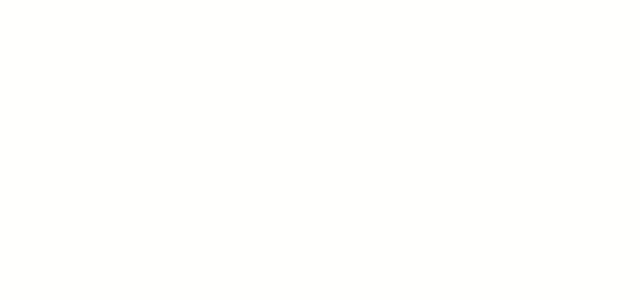
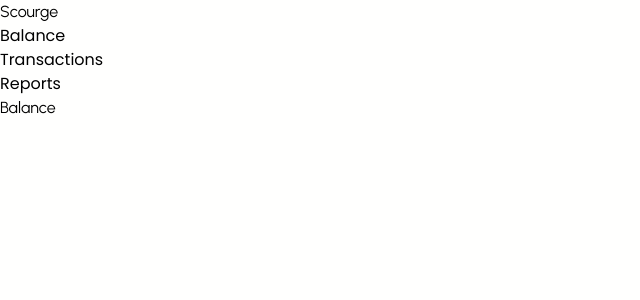
Before and after one commit to Asuraking913/wallet, a React (Vite) app: page / in a window 1280 px wide. Shown: the top 300 px of the page, without its empty margins (0-640 px from the left). Built offline with nearby package versions, Linux system fonts and the light colour scheme.

Commit message:
update: created dashboard tabs

```diff
--- a/src/components/dashboardBody.jsx
+++ b/src/components/dashboardBody.jsx
@@ -1,8 +1,31 @@
 import React from 'react'
 
-function DashboardBody() {
+function DashboardBody({tab}) {
+
+
+
   return (
     <section className='h-screen w-full'>
+
+        <section className='px-[20px]'>
+
+          <div className='p-[40px]'>
+            <h2 className='urba font-semibold text-[1.5rem]'>Balance</h2>
+          </div>
+
+          <div className='flex gap-[20px]'>
+
+            <div className='w-[100%] bg-black h-[300px] rounded-[20px]'>
+
+            </div>
+
+            <div className='w-[100%] bg-[--gray] h-[300px]'>
+
+            </div>
+
+          </div>
+
+        </section>
 
     </section>
   )
--- a/src/components/sidebar.jsx
+++ b/src/components/sidebar.jsx
@@ -1,8 +1,37 @@
 import React from 'react'
+import { FaChalkboardUser } from "react-icons/fa6";
 
-function SideBar() {
+
+function SideBar({tab}) {
+
+
+
   return (
    <section className='h-screen w-[25%] bg-[--bg]'>
+    <div className='flex items-center p-[20px]'>
+        <h1 className='urba font-semibold text-[2rem]'>Scourge</h1>
+    </div>
+
+    <ul className='flex flex-col gap-[10px] pop text-[1.2rem]'>
+        <li className='px-[20px] hover:bg-[--white] py-[10px] rounded-[30px] cursor-pointer'>
+            <button className='sm:hover:bg-[--white] '>
+                <i></i>
+                <p>Balance</p>
+            </button>
+        </li>
+        <li className='px-[20px] hover:bg-[--white] py-[10px] rounded-[30px] cursor-pointer'>
+            <button>
+                <i></i>
+                <p>Transactions</p>
+            </button>
+        </li>
+        <li className='px-[20px] hover:bg-[--white] py-[10px] rounded-[30px] cursor-pointer'>
+            <button>
+                <i></i>
+                <p>Reports</p>
+            </button>
+        </li>
+    </ul>
 
    </section>
   )
--- a/src/pages/home.jsx
+++ b/src/pages/home.jsx
@@ -1,14 +1,16 @@
-import React from 'react'
+import React, { useState } from 'react'
 import SideBar from '../components/sidebar'
 import DashboardBody from '../components/dashboardBody'
 
 function Home() {
 
+  const [tab, setTab] = useState("balance")
+
 
   return (
-    <div className=''>
+    <div className='flex'>
         <SideBar />
-        <DashboardBody />
+        <DashboardBody tab={tab}/>
     </div>
   )
 
```
